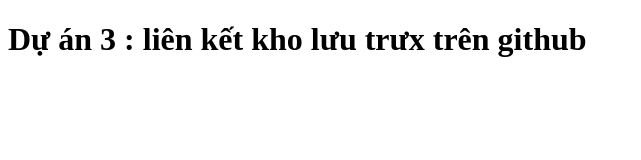
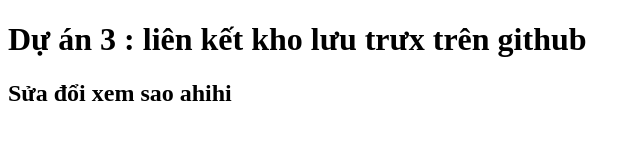
Before and after one commit to Thanhfj/duan3, a plain HTML site: page index.html in a window 1280 px wide. Shown: the whole page, without its empty margins (0-641 px from the left). Drawn offline with Linux system fonts and the light colour scheme.

Commit message:
bản sửa thứ 2

```diff
--- a/index.html
+++ b/index.html
@@ -7,5 +7,6 @@
   </head>
   <body>
     <h1>Dự án 3 : liên kết kho lưu trưx trên github</h1>
+    <h2>Sửa đổi xem sao ahihi</h2>
   </body>
 </html>
```
